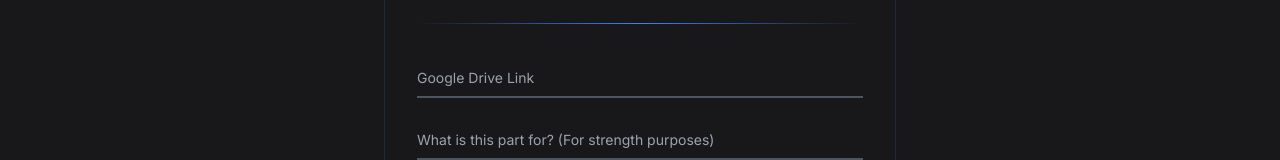
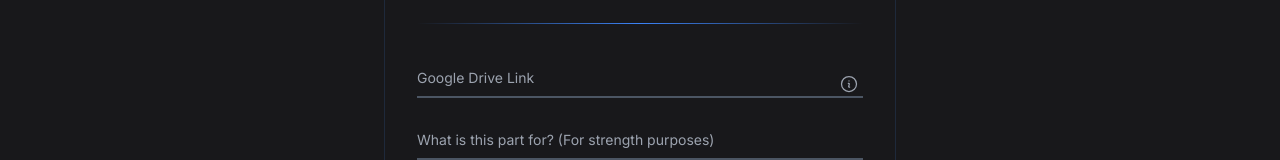
Before and after one commit to Jaybots16700/3dprinting, a Next.js app: page /order in a window 1280 px wide. Shown: the part 470-630 px from the top of the page. Built offline with nearby package versions, Linux system fonts and the light colour scheme.

Commit message:
info hover

```diff
--- a/app/order/page.tsx
+++ b/app/order/page.tsx
@@ -88,9 +88,15 @@ export default function Order() {
 						Google Drive Link
 					</label>
 					{/* Popover? */}
-					{/* <div className="absolute bottom-2 right-1 size-5 text-gray-400">
-						<InformationCircleIcon className="right-1 size-5 text-gray-400" />
-					</div> */}
+					<div className="absolute bottom-2 right-1 size-5 text-gray-400">
+						<span className="group relative">
+							<InformationCircleIcon className="inline size-5" />
+							<span className="absolute bottom-full right-0 w-max max-w-sm translate-y-2 rounded bg-gray-700 px-2 py-1 text-sm font-light text-gray-200 opacity-0 duration-150 group-hover:-translate-y-0.5 group-hover:opacity-100">
+								Upload all files into a Google Drive Folder and put the link here. Make sure it's shared with everyone
+								with the link!
+							</span>
+						</span>
+					</div>
 				</div>
 
 				<div className="group relative z-0 mb-5 w-full">
```
